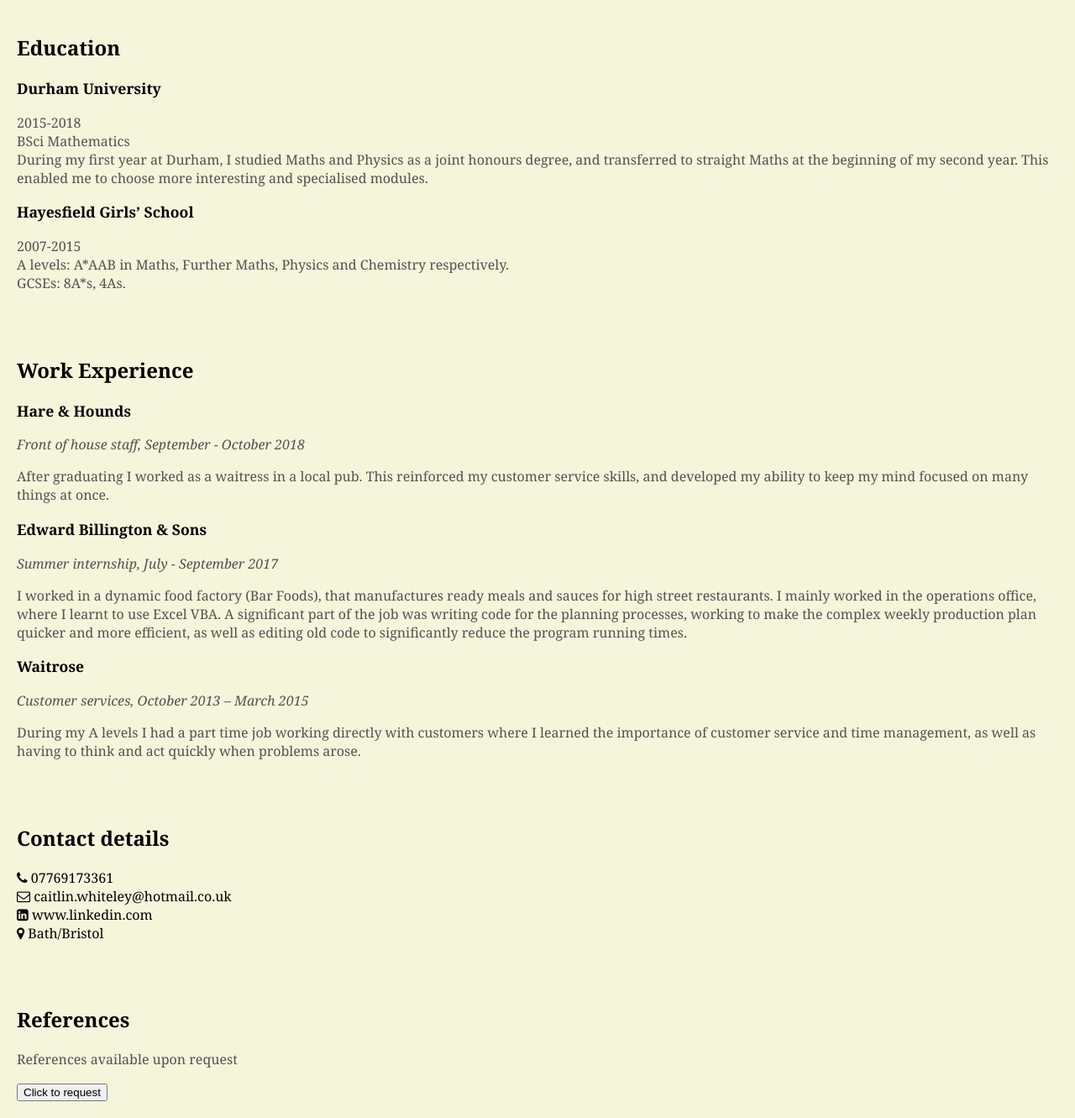
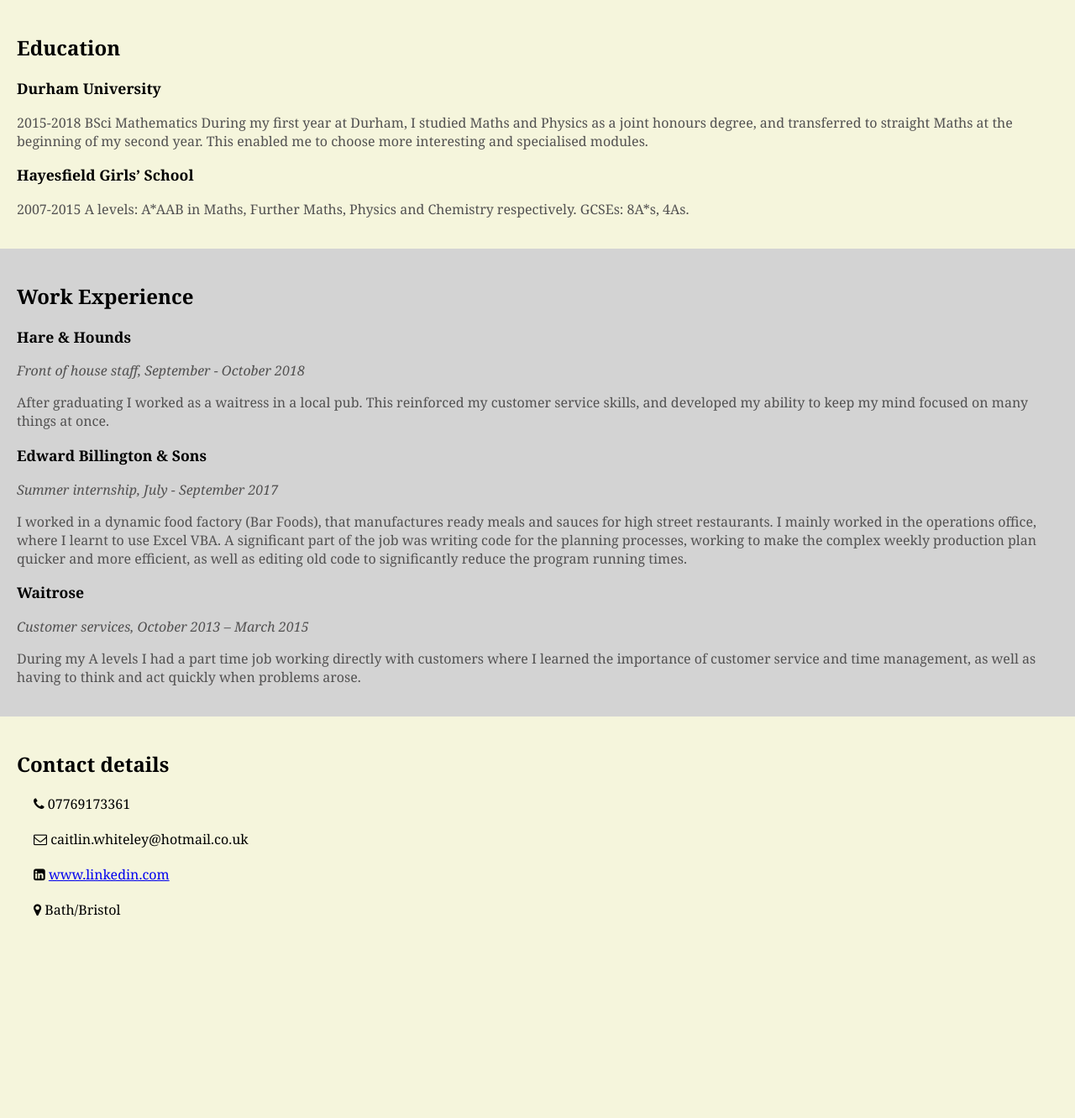
Before and after one commit to Emmanuelnology/CV, a PHP site: page /caitlin/index.html in a window 1280 px wide. Shown: the part 220-1551 px from the top of the page at 84% size. After the commit the page ends 1311 px from the top, so only its background shows below. Run offline with PHP 8.4, Linux system fonts and the light colour scheme.

Commit message:
removed br tags

```diff
--- a/caitlin/index.html
+++ b/caitlin/index.html
@@ -33,8 +33,8 @@
         <section>
             <h3> Durham university </h3>
             <p> 2015-2018
-                <br /> BSci Mathematics
-                <br /> During my first year at Durham, I studied
+                BSci Mathematics
+                During my first year at Durham, I studied
                 Maths and Physics as a joint honours degree,
                 and transferred to straight Maths at the
                 beginning of my second year. This enabled
@@ -45,9 +45,9 @@
         <section>
             <h3> Hayesfield Girls’ School </h3>
             <p> 2007-2015
-                <br /> A levels: A*AAB in Maths, Further Maths,
+                A levels: A*AAB in Maths, Further Maths,
                 Physics and Chemistry respectively.
-                <br /> GCSEs: 8A*s, 4As. </p>
+                GCSEs: 8A*s, 4As. </p>
         </section>
 
     </section>
@@ -105,13 +105,13 @@
                 <i class="fa fa-phone"></i>
                 07769173361
             </li>
-            <li>
+            <li class="contact-links">
                 <i class="fa fa-envelope-o"></i>
                 caitlin.whiteley@hotmail.co.uk
             </li>
-            <li>
+            <li class="contact-links">
                 <i class="fa fa-linkedin-square"></i>
-                www.linkedin.com
+                <a href="https://www.linkedin.com" rel="external" target="_blank"> www.linkedin.com </a>
             </li>
             <li>
                 <i class="fa fa-map-marker"></i>
@@ -122,11 +122,11 @@
     </section>
 
 
-    <section id="references">
+    <!-- <section id="references">
         <h2> References </h2>
         <p> References available upon request </p>
         <button> Click to request </button>
-    </section>
+    </section> -->
 
     </main>
 </body>
--- a/caitlin/style.css
+++ b/caitlin/style.css
@@ -60,7 +60,19 @@ body{
 #contact-me ul{
     list-style-type: none;
     padding: 0;
+    text-decoration: none;
 }
 #contact-me li{
-    margin:20px, 10px, 20px, 0;
+    margin:20px;
+    text-decoration: none;
 }
+#contact-me{
+    text-decoration: none;
+}
+.contact-links:hover{
+    opacity:0.5;
+    cursor: pointer;
+}
+#work-experience{
+    background-color: lightgray;
+}
```
